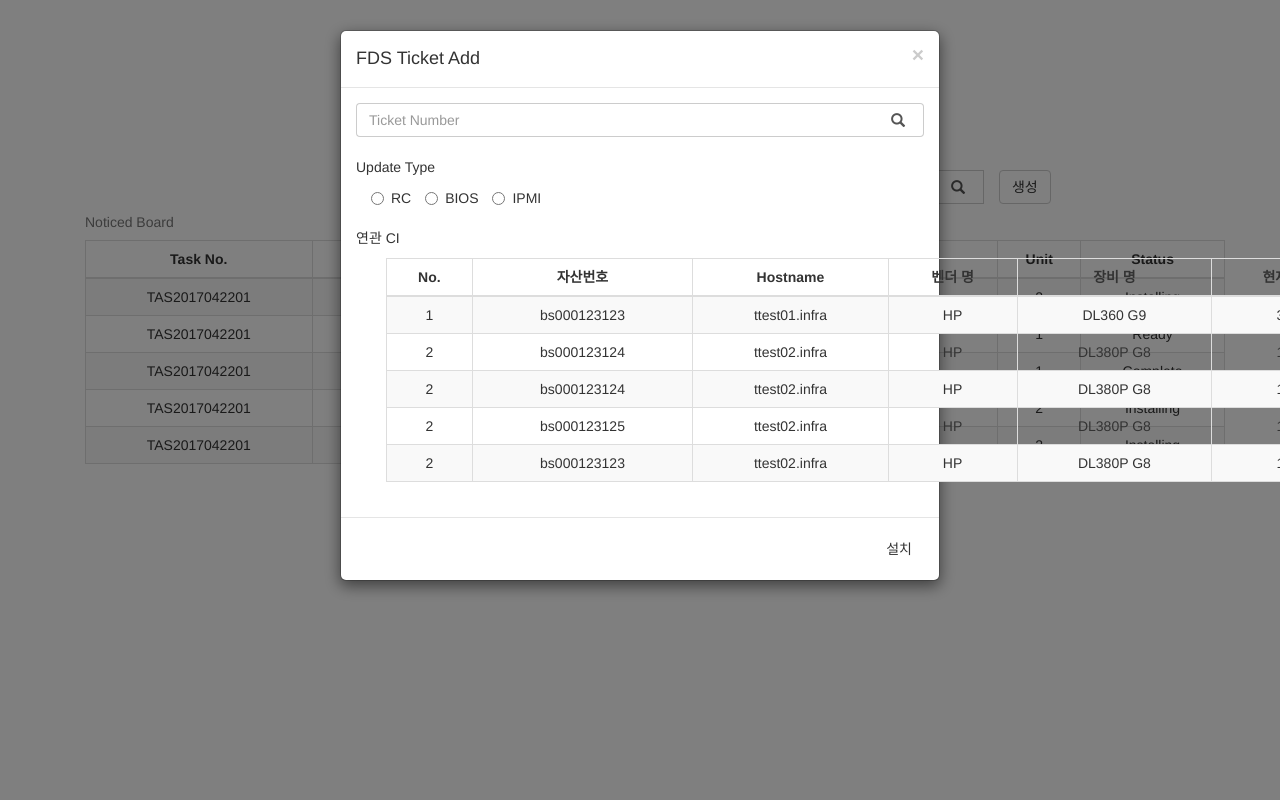
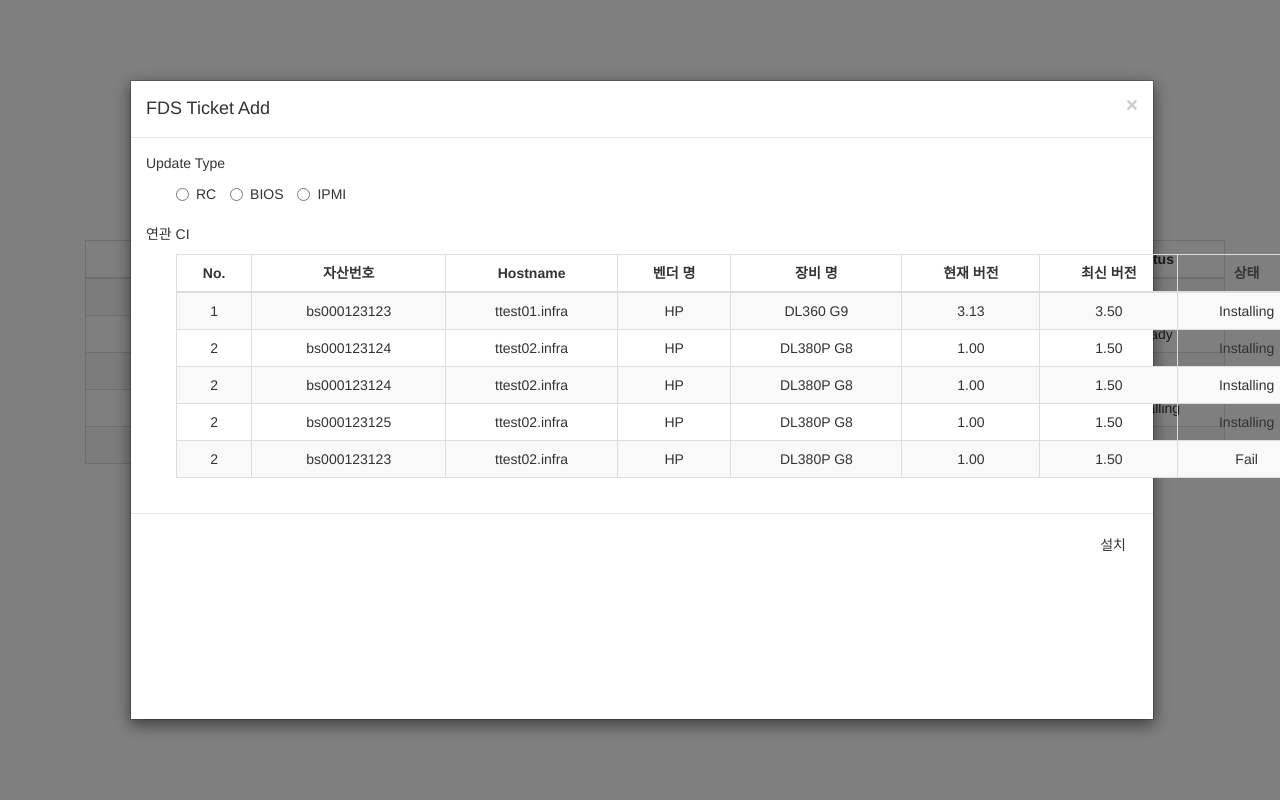
Before and after one commit to kangheedae/FDS-1, a Python web app: template fds/template/Ticket List 1.html in a window 1280 px wide, after a click on "생성". Run offline with Jinja, Linux system fonts and the light colour scheme; the template is opened without the code that fills it, so the values that code supplies are empty; some libraries are stand-ins or nearby versions.

Commit message:
17.06.21

```diff
--- a/fds/template/Ticket List 1.html
+++ b/fds/template/Ticket List 1.html
@@ -22,38 +22,25 @@
                     </span>
                     <div class="col-sm-3">
                         <input class="btn btn-default" type="submit" value="생성" data-toggle="modal"
-                               data-target="#myModal">
+                               data-target="#myModal">,
                     </div>
 
                     <!-- Modal -->
-                    <div id="myModal" class="modal fade" role="dialog">
-                        <div class="modal-dialog">
+                    <div id="myModal" class="modal modal-center fade" role="dialog">
+                        <div class="modal-dialog modal-center modal-fullsize">
 
                             <!-- Modal content-->
-                            <div class="modal-content">
+                            <div class="modal-content modal-fullsize">
                                 <div class="modal-header">
                                     <button type="button" class="close" data-dismiss="modal">&times;</button>
                                     <h4 class="modal-title">FDS Ticket Add</h4>
                                 </div>
                                 <div class="modal-body">
 
-                                    <!--Ticket Search bar -->
-                                    <div class="input-group stylish-input-group">
-                                        <input type="text" class="form-control" placeholder="Ticket Number">
-                                        <span class="input-group-addon">
-                        <button type="submit">
-                            <span class="glyphicon glyphicon-search"></span>
-                        </button>
-                    </span>
-                                    </div>
-
-                                    <br>
-
                                     <!--Update Type -->
                                     <p>Update Type</p>
                                     <div class="container">
-                                        <div class="row">
-                                            <div class="col-sm-5">
+                                        <div class="col-sm-3">
                                             <label class="radio-inline">
                                                 <input type="radio" name="inlineRadioOptions" id="inlineRadio1"
                                                        value="option1"> RC
@@ -68,7 +55,6 @@
                                                        value="option3">
                                                 IPMI
                                             </label>
-                                            </div>
                                         </div>
                                     </div>
 
@@ -88,6 +74,7 @@
                                                     <th style="text-align: center">장비 명</th>
                                                     <th style="text-align: center">현재 버전</th>
                                                     <th style="text-align: center">최신 버전</th>
+                                                    <th style="text-align: center">상태</th>
                                                 </tr>
                                                 </thead>
                                                 <tbody>
@@ -99,6 +86,7 @@
                                                     <td>DL360 G9</td>
                                                     <td>3.13</td>
                                                     <td>3.50</td>
+                                                    <td>Installing</td>
                                                 </tr>
                                                 <tr>
                                                     <td>2</td>
@@ -108,6 +96,7 @@
                                                     <td>DL380P G8</td>
                                                     <td>1.00</td>
                                                     <td>1.50</td>
+                                                    <td>Installing</td>
                                                 </tr>
                                                 <tr>
                                                     <td>2</td>
@@ -117,6 +106,7 @@
                                                     <td>DL380P G8</td>
                                                     <td>1.00</td>
                                                     <td>1.50</td>
+                                                    <td>Installing</td>
                                                 </tr>
                                                 <tr>
                                                     <td>2</td>
@@ -126,6 +116,7 @@
                                                     <td>DL380P G8</td>
                                                     <td>1.00</td>
                                                     <td>1.50</td>
+                                                    <td>Installing</td>
                                                 </tr>
                                                 <tr>
                                                     <td>2</td>
@@ -135,6 +126,7 @@
                                                     <td>DL380P G8</td>
                                                     <td>1.00</td>
                                                     <td>1.50</td>
+                                                    <td>Fail</td>
                                                 </tr>
                                                 </tbody>
                                             </table>
@@ -144,7 +136,7 @@
 
                                 <!-- modal footer 부분 -->
                                 <div class="modal-footer">
-                                    <button type="button" class="btn btn-default" data-dismiss="modal">설치</button>
+                                    <button type="submit" class="btn btn-default" data-dismiss="modal">설치</button>
                                 </div>
                             </div>
                         </div>
@@ -157,7 +149,7 @@
 
     <div class="container" style="text-align: center">
         <table class="table table-striped table-bordered table-hover">
-            <caption>Noticed Board</caption>
+            <caption> </caption>
             <thead>
             <tr>
                 <th style="text-align: center">Task No.</th>
--- a/fds/template/css/test.css
+++ b/fds/template/css/test.css
@@ -167,3 +167,34 @@
 .pagination > li > a {
     float: none;
 }
+
+.modal-dialog.modal-fullsize {
+    width: 80%;
+    height: 80%;
+    margin: 0;
+    padding: 0;
+}
+.modal-content.modal-fullsize {
+    height: auto;
+    min-height: 100%;
+    border-radius: 0;
+}
+
+.modal.modal-center {
+    text-align: center;
+}
+
+@media screen and (min-width: 768px) {
+    .modal.modal-center:before {
+        display: inline-block;
+        vertical-align: middle;
+        content: " ";
+        height: 100%;
+    }
+}
+
+.modal-dialog.modal-center {
+    display: inline-block;
+    text-align: left;
+    vertical-align: middle;
+}
```
Also changed, not shown: fds/template/Ticket Add(사용X).html (renamed from fds/template/Ticket Add.html), fds/template/Update Ready(사용X).html (renamed from fds/template/Update Ready.html), fds/template/index(1).html (renamed from fds/template/index.html). Lines whose indentation alone changed are shown as unchanged.
